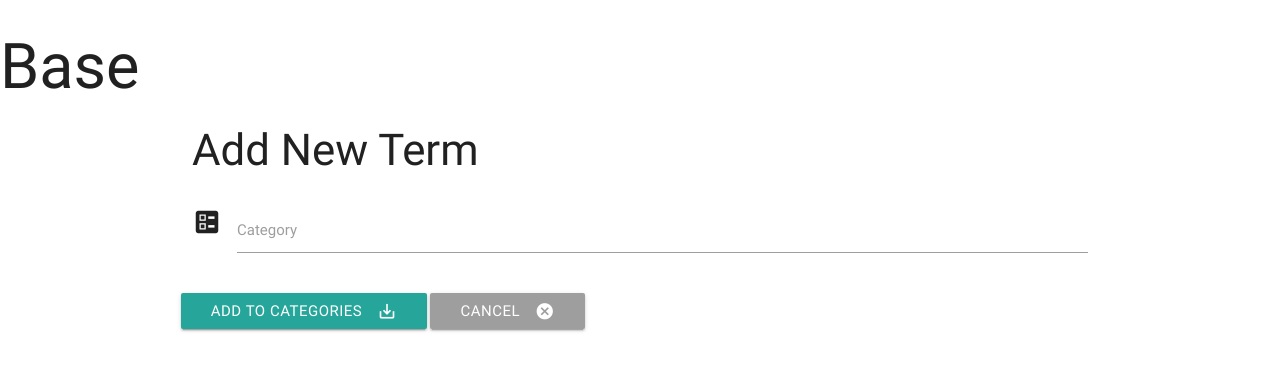
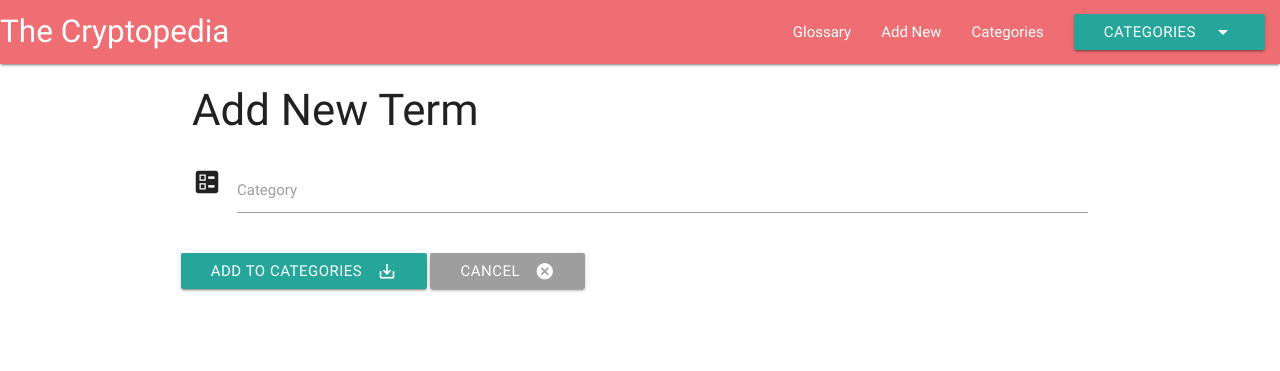
Before and after one commit to kescardoso/cryptopedia, a Flask app: page /add_category in a window 1280 px wide. Shown: the top 371 px of the page. Run offline with Flask 2, Linux system fonts and the light colour scheme; some libraries are stand-ins or nearby versions.

Commit message:
Add navbar and edit programming comments

```diff
--- a/app.py
+++ b/app.py
@@ -15,7 +15,7 @@ app.config["MONGO_URI"] = os.environ.get('MONGO_URI')
 mongo = PyMongo(app)
 
 
-# Main Page: List of all terms:
+# CRUD: bind and display list of all terms in the database:
 @app.route('/')
 @app.route('/get_terms')
 def get_terms():
@@ -23,7 +23,7 @@ def get_terms():
                             terms=mongo.db.terms.find())
 
 
-# CRUD: display form for add new term:
+# CRUD: get form to add new term:
 @app.route('/add_term')
 def add_term():
     return render_template('addterm.html',
@@ -38,7 +38,7 @@ def insert_term():
     return redirect(url_for('get_terms'))
 
 
-# CRUD: display form for edit term:
+# CRUD: get form to edit term:
 @app.route('/edit_term/<term_id>')
 def edit_term(term_id):
     the_term = mongo.db.terms.find_one({"_id": ObjectId(term_id)})
@@ -47,7 +47,7 @@ def edit_term(term_id):
                            categories=all_categories)
 
 
-# CRUD: edit term intto the database:
+# CRUD: edit term into the database:
 @app.route('/update_term/<term_id>', methods=["POST"])
 def update_term(term_id):
     terms = mongo.db.terms
@@ -66,14 +66,14 @@ def delete_term(term_id):
     return redirect(url_for('get_terms'))
 
 
-# CRUD: Bind and display categories from the database
+# CRUD: bind and display list of categories from the database
 @app.route('/get_categories')
 def get_categories():
     return render_template('categories.html',
                            categories=mongo.db.categories.find())
 
 
-# CRUD: Display categories on form to be edited
+# CRUD: get form to edit category
 @app.route('/edit_category/<category_id>')
 def edit_category(category_id):
     return render_template('editcategory.html',
@@ -81,7 +81,7 @@ def edit_category(category_id):
                             {'_id': ObjectId(category_id)}))
 
 
-# CRUD: Edit categories from form onto the database
+# CRUD: edit category into the database
 @app.route('/update_category/<category_id>', methods=['POST'])
 def update_category(category_id):
     mongo.db.categories.update(
@@ -90,14 +90,20 @@ def update_category(category_id):
     return redirect(url_for('get_categories'))
 
 
-# CRUD: Delete categories on form from the databse
+# CRUD: delete categories from the databse
 @app.route('/delete_category/<category_id>')
 def delete_category(category_id):
     mongo.db.categories.remove({'_id': ObjectId(category_id)})
     return redirect(url_for('get_categories'))
 
 
-# CRUD: Add new Category from form into the database
+# CRUD: get form to add new category to the database
+@app.route('/add_category')
+def add_category():
+    return render_template('addcategory.html')
+
+
+# CRUD: add new Category to the database
 @app.route('/insert_category', methods=['POST'])
 def insert_category():
     category_doc = {'category_name': request.form.get('category_name')}
@@ -105,12 +111,6 @@ def insert_category():
     return redirect(url_for('get_categories'))
 
 
-# CRUD: Add new Category from form into the database
-@app.route('/add_category')
-def add_category():
-    return render_template('addcategory.html')
-
-
 if __name__ == '__main__':
     app.run(host=os.environ.get('IP'),
         port=int(os.environ.get('PORT')),
--- a/templates/addcategory.html
+++ b/templates/addcategory.html
@@ -16,7 +16,7 @@
 
         <!-- Submit Button -->
         <div class="row">
-            <!-- Save add button -->
+            <!-- Save button -->
             <button class="btn waves-effect waves-light" type="submit" name="action">
                 Add to Categories
                 <i class="material-icons right">save_alt</i>
--- a/templates/base.html
+++ b/templates/base.html
@@ -5,7 +5,7 @@
     <meta name="viewport" content="width=device-width, initial-scale=1.0">
     <meta http-equiv="X-UA-Compatible" content="ie=edge">
 
-    <title>Base</title>
+    <title>The Cryptopedia World</title>
 
     <!-- Materialize Fonts/Icons -->
     <link href="https://fonts.googleapis.com/icon?family=Material+Icons" rel="stylesheet">
@@ -16,11 +16,51 @@
 </head>
 
 <body>
-    <!-- Parent Template Block -->
-    <h1>Base</h1>
+
+    <!-- Nav -->
+    <header>
+        <!-- Navbar is fixed -->
+        <div class="navbar-fixed">
+            <nav>
+                <div class="nav-wrapper">
+                    <!-- Logo at Nav -->
+                    <a href="{{url_for('get_terms')}}" class="brand-logo">The Cryptopedia</a>
+                    <a href="#" data-activates="mobile-demo" class="button-collapse"><i class="material-icons">menu</i></a>
+                    <!-- Responsive Nav -->
+                    <ul id="nav-mobile" class="right hide-on-med-and-down">
+                        <li><a href="{{url_for('get_terms')}}">Glossary</a></li>
+                        <li><a href="{{url_for('add_term')}}">Add New</a></li>
+                        <li><a href="{{url_for('get_categories')}}">Categories</a></li>
+                        <!-- Dropdown Trigger -->
+                        <li><a class="dropdown-trigger dropdown-button btn" href="#!" data-activates="dropdown1">
+                                Categories<i class="material-icons right">arrow_drop_down</i>
+                            </a>
+                        </li>
+                        <!-- Dropdown Link Structure -->
+                        <ul id="dropdown1" class="dropdown-content">
+                            <li><a href="#!">one</a></li>
+                            <li><a href="#!">two</a></li>
+                            <li><a href="{{url_for('get_categories')}}">Categories</a></li>
+                        </ul>
+                    </ul>
+                    <!-- Mobile Nav -->
+                    <ul class="side-nav" id="mobile-demo">
+                        <li><a href="{{url_for('get_terms')}}">Glossary</a></li>
+                        <li><a href="{{url_for('add_term')}}">Add New</a></li>
+                        <li><a href="{{url_for('get_categories')}}">Categories</a></li>
+                    </ul>
+                </div>
+            </nav>
+        </div>
+    </header>
+
+    <!-- Container starts here -->
     <div class="container">
+        <!-- Parent Template Block -->
         {% block content %}
         {% endblock %}
+
+    <!-- Container ends here -->
     </div>
 
     <!-- Jquery -->
@@ -35,7 +75,15 @@
             $('.collapsible').collapsible();
             // Js Select
             $('select').material_select();
+            // Nav and mobile nav
+            $(".button-collapse").sideNav();
+            $('.dropdown-button').dropdown({
         });
+        // Menu dropdown
+        // var dropdowns = document.querySelectorAll('.dropdown-trigger')
+        //     for (var i = 0; i < dropdowns.length; i++){
+        //         M.Dropdown.init(dropdowns[i]);
+        //     };
     </script>
 </body>
 </html>
--- a/templates/categories.html
+++ b/templates/categories.html
@@ -2,14 +2,14 @@
 {% block content %}
 
     <h3>Categories</h3>
-    <!-- Start List: Glossary of Terms -->
+    <!-- Start List: Categories -->
     <div class="row">
 
         <ul class="collapsible" data-collapsible="accordion">
             {% for category in categories %}
 
             <li>
-                <!-- Term List: Edit and Delete Buttons -->
+                <!-- Categories List -->
                 <div class="collapsible-header">
                     <div class="cat-header">
                         <!-- Category Header: name - category -->
--- a/templates/editcategory.html
+++ b/templates/editcategory.html
@@ -16,7 +16,7 @@
                 </div>
             </div>
 
-            <!-- Submit Button -->
+            <!-- Submit button -->
             <div class="row">
                 <!-- Save edits button -->
                 <button class="btn waves-effect waves-light" type="submit" name="action">
--- a/templates/editterm.html
+++ b/templates/editterm.html
@@ -7,7 +7,7 @@
         <!-- Start form: edit term onto the database -->
         <form action="{{ url_for('update_term', term_id=term._id) }}" method="POST" class="col s12">
 
-            <!-- Edit category -->
+            <!-- Edit term category -->
             <div class="row">
                 <div class="input-field col s12">
                     <i class="material-icons prefix">ballot</i>
@@ -25,7 +25,7 @@
                 </div>
             </div>
 
-            <!-- Edit name -->
+            <!-- Edit term name -->
             <div class="row">
                 <div class="input-field col s12">
                     <i class="material-icons prefix">bubble_chart</i>
@@ -34,7 +34,7 @@
                 </div>
             </div>
 
-            <!-- Task description -->
+            <!-- Edit term description -->
             <div class="row">
                 <div class="input-field col s12">
                     <i class="material-icons prefix">insert_comment</i>
--- a/templates/terms.html
+++ b/templates/terms.html
@@ -10,7 +10,7 @@
 
             <li>
 
-                <!-- Term List: Edit and Delete Buttons -->
+                <!-- List of terms -->
                 <div class="collapsible-header">
                     <div class="col s1">
                         <!-- Expand Button -->
@@ -31,6 +31,7 @@
                     </div>
                 </div>
 
+                <!-- Accordion: term description -->
                 <div class="collapsible-body">
                     <span>
                         {{term.term_description}}
```
